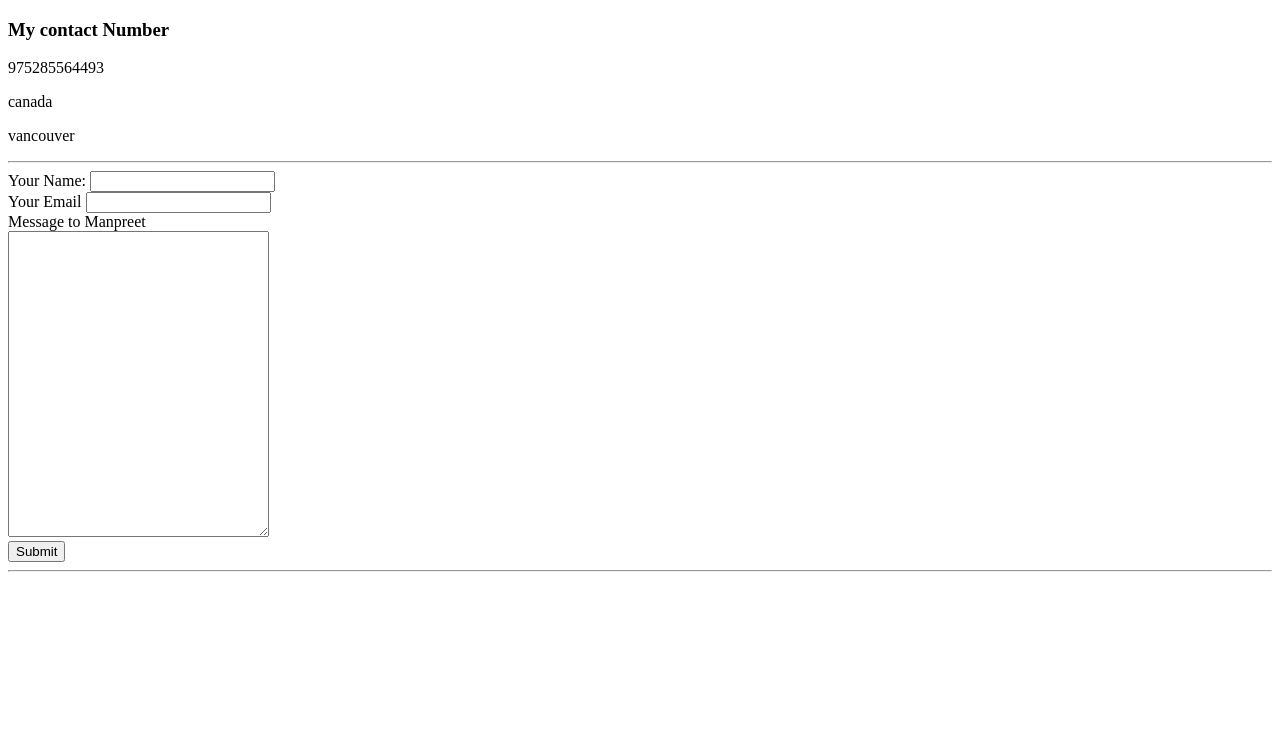
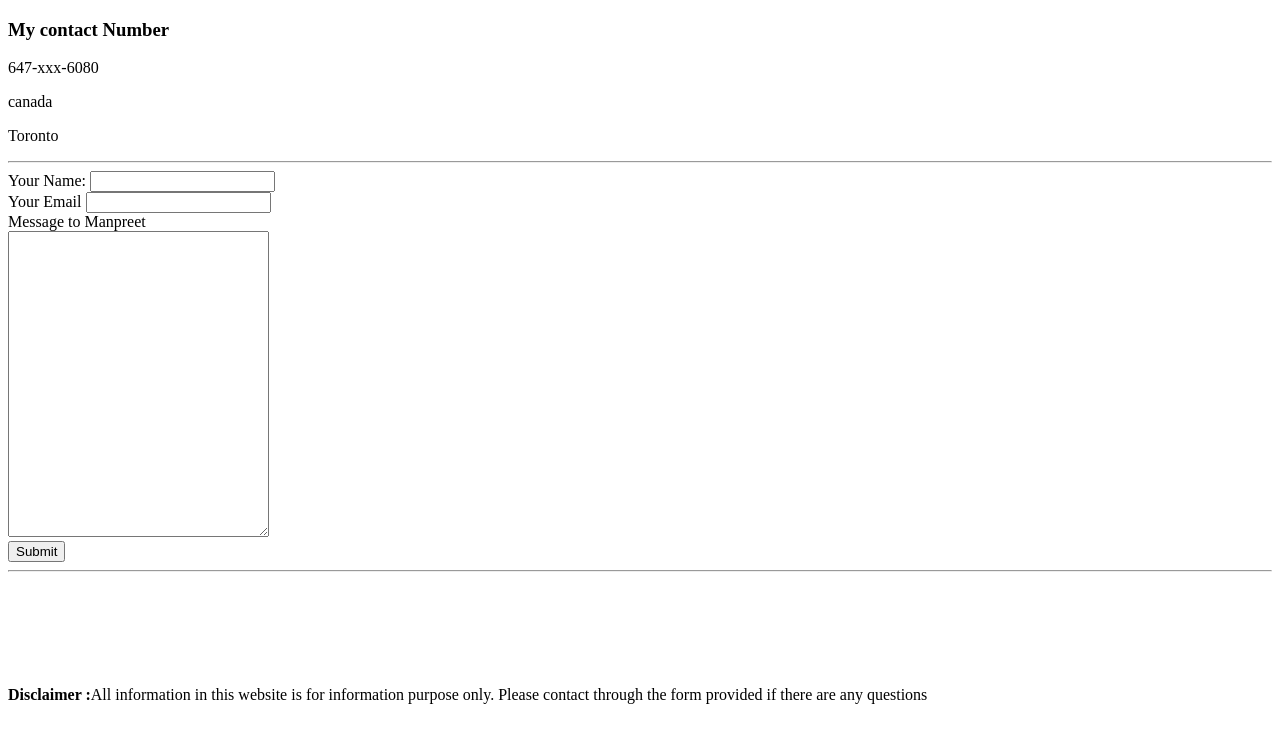
Before and after one commit to Manpreet0846/CV, a plain HTML site: page Contact me.html in a window 1280 px wide. Drawn offline with Linux system fonts and the light colour scheme.

Commit message:
updated contact details

```diff
--- a/Contact me.html
+++ b/Contact me.html
@@ -6,9 +6,9 @@
   </head>
   <body>
     <h3>My contact Number</h3>
-    <p>975285564493</p>
+    <p>647-xxx-6080</p>
     <p>canada</p>
-    <p>vancouver</p>
+    <p>Toronto</p>
 <hr>
     <form  action="mailto:montilubana0846@ymail.com" method="post" enctype="text/plain">
       <label>Your Name:</label>
@@ -22,4 +22,15 @@
 <hr>
     </form>
   </body>
+<br>
+<br>
+<br>
+<br>
+<br>
+
+<p><strong> Disclaimer :</strong>All information in this website is for information purpose only. Please contact through the form provided if there are any questions</p>
+
+
+
+
 </html>
```
